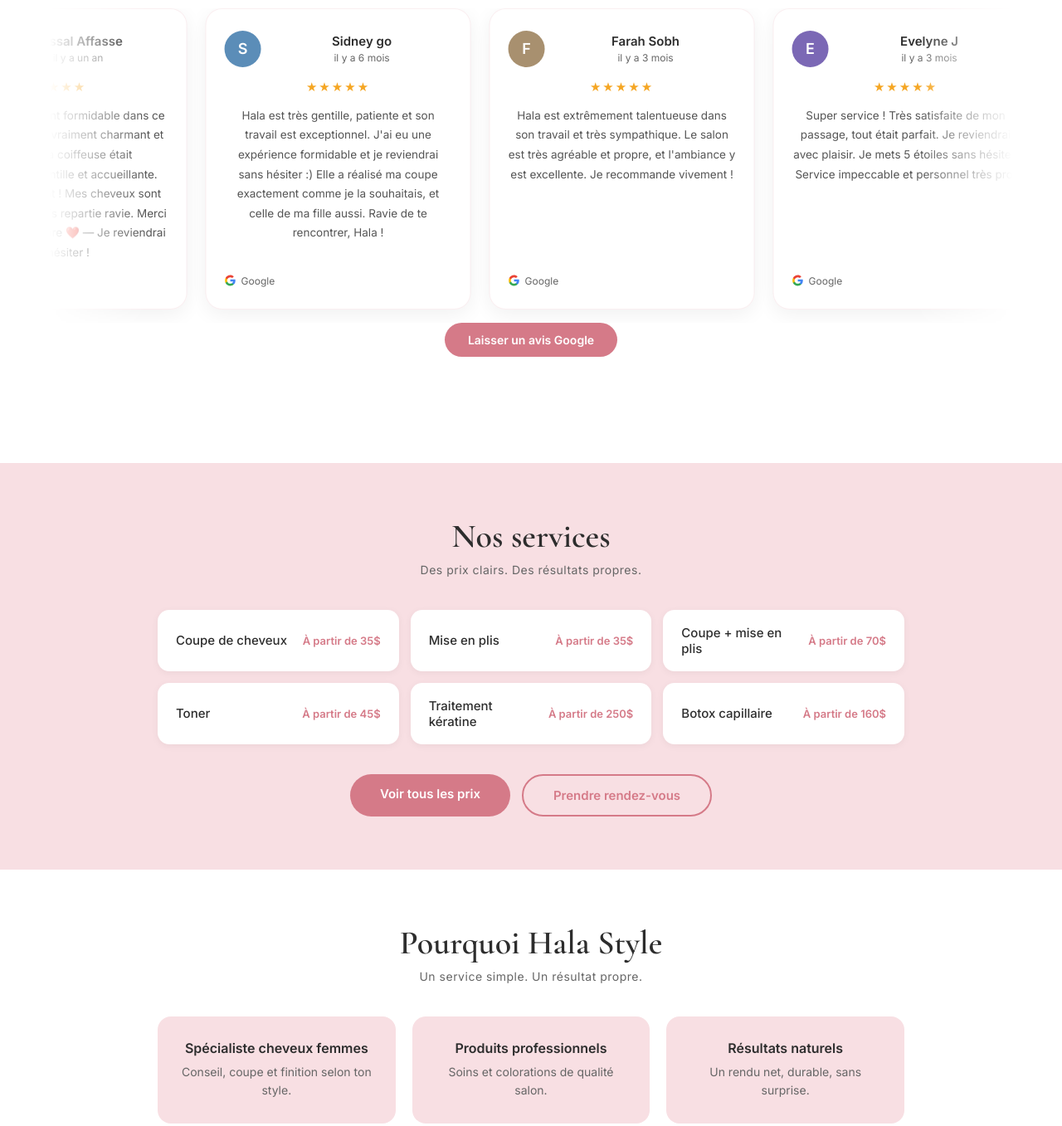
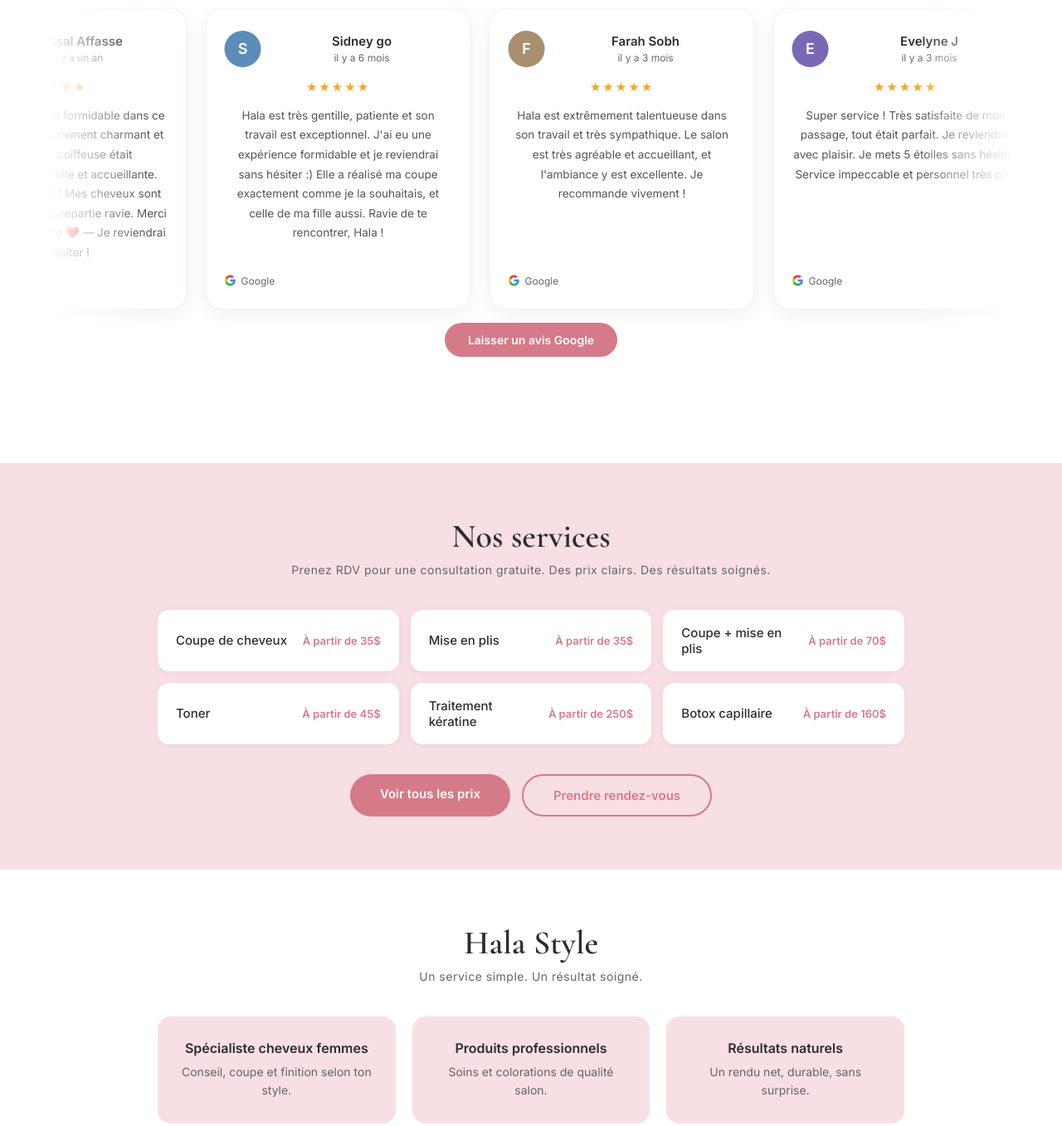
Before and after one commit to lazo64/hala-style, a plain HTML site: page hala-style-site/index.html in a window 1280 px wide. Shown: the part 880-2237 px from the top of the page at 83% size. Drawn offline with nearby package versions, Linux system fonts and the light colour scheme.

Commit message:
Fix Hala Style homepage wording

```diff
--- a/hala-style-site/index.html
+++ b/hala-style-site/index.html
@@ -756,7 +756,7 @@ a { text-decoration: none; color: inherit; }
           </div>
         </div>
         <div class="avis-stars">★★★★★</div>
-        <p class="avis-text">Hala est extrêmement talentueuse dans son travail et très sympathique. Le salon est très agréable et propre, et l'ambiance y est excellente. Je recommande vivement !</p>
+        <p class="avis-text">Hala est extrêmement talentueuse dans son travail et très sympathique. Le salon est très agréable et accueillant, et l'ambiance y est excellente. Je recommande vivement !</p>
         <div class="avis-source"><svg viewBox="0 0 24 24" width="14" height="14"><path d="M22.56 12.25c0-.78-.07-1.53-.2-2.25H12v4.26h5.92c-.26 1.37-1.04 2.53-2.21 3.31v2.77h3.57c2.08-1.92 3.28-4.74 3.28-8.09z" fill="#4285F4"/><path d="M12 23c2.97 0 5.46-.98 7.28-2.66l-3.57-2.77c-.98.66-2.23 1.06-3.71 1.06-2.86 0-5.29-1.93-6.16-4.53H2.18v2.84C3.99 20.53 7.7 23 12 23z" fill="#34A853"/><path d="M5.84 14.09c-.22-.66-.35-1.36-.35-2.09s.13-1.43.35-2.09V7.07H2.18C1.43 8.55 1 10.22 1 12s.43 3.45 1.18 4.93l3.66-2.84z" fill="#FBBC05"/><path d="M12 5.38c1.62 0 3.06.56 4.21 1.64l3.15-3.15C17.45 2.09 14.97 1 12 1 7.7 1 3.99 3.47 2.18 7.07l3.66 2.84c.87-2.6 3.3-4.53 6.16-4.53z" fill="#EA4335"/></svg> Google</div>
       </div>
 
@@ -782,7 +782,7 @@ a { text-decoration: none; color: inherit; }
           </div>
         </div>
         <div class="avis-stars">★★★★★</div>
-        <p class="avis-text">Excellent service et très beau résultat 🤩 Hala est une femme au grand cœur, passionnée et très perfectionniste. Son salon est très propre et accueillant. Elle vous mettra à l'aise rapidement et donnera de très bons conseils ! Je la recommande sincèrement. P.s : salon "voilées friendly" 💜</p>
+        <p class="avis-text">Excellent service et très beau résultat 🤩 Hala est une femme au grand cœur, passionnée et très perfectionniste. Son salon est très soigné et accueillant. Elle vous mettra à l'aise rapidement et donnera de très bons conseils ! Je la recommande sincèrement. P.s : salon "voilées friendly" 💜</p>
         <div class="avis-source"><svg viewBox="0 0 24 24" width="14" height="14"><path d="M22.56 12.25c0-.78-.07-1.53-.2-2.25H12v4.26h5.92c-.26 1.37-1.04 2.53-2.21 3.31v2.77h3.57c2.08-1.92 3.28-4.74 3.28-8.09z" fill="#4285F4"/><path d="M12 23c2.97 0 5.46-.98 7.28-2.66l-3.57-2.77c-.98.66-2.23 1.06-3.71 1.06-2.86 0-5.29-1.93-6.16-4.53H2.18v2.84C3.99 20.53 7.7 23 12 23z" fill="#34A853"/><path d="M5.84 14.09c-.22-.66-.35-1.36-.35-2.09s.13-1.43.35-2.09V7.07H2.18C1.43 8.55 1 10.22 1 12s.43 3.45 1.18 4.93l3.66-2.84z" fill="#FBBC05"/><path d="M12 5.38c1.62 0 3.06.56 4.21 1.64l3.15-3.15C17.45 2.09 14.97 1 12 1 7.7 1 3.99 3.47 2.18 7.07l3.66 2.84c.87-2.6 3.3-4.53 6.16-4.53z" fill="#EA4335"/></svg> Google</div>
       </div>
 
@@ -822,7 +822,7 @@ a { text-decoration: none; color: inherit; }
           </div>
         </div>
         <div class="avis-stars">★★★★★</div>
-        <p class="avis-text">Hala est extrêmement talentueuse dans son travail et très sympathique. Le salon est très agréable et propre, et l'ambiance y est excellente. Je recommande vivement !</p>
+        <p class="avis-text">Hala est extrêmement talentueuse dans son travail et très sympathique. Le salon est très agréable et accueillant, et l'ambiance y est excellente. Je recommande vivement !</p>
         <div class="avis-source"><svg viewBox="0 0 24 24" width="14" height="14"><path d="M22.56 12.25c0-.78-.07-1.53-.2-2.25H12v4.26h5.92c-.26 1.37-1.04 2.53-2.21 3.31v2.77h3.57c2.08-1.92 3.28-4.74 3.28-8.09z" fill="#4285F4"/><path d="M12 23c2.97 0 5.46-.98 7.28-2.66l-3.57-2.77c-.98.66-2.23 1.06-3.71 1.06-2.86 0-5.29-1.93-6.16-4.53H2.18v2.84C3.99 20.53 7.7 23 12 23z" fill="#34A853"/><path d="M5.84 14.09c-.22-.66-.35-1.36-.35-2.09s.13-1.43.35-2.09V7.07H2.18C1.43 8.55 1 10.22 1 12s.43 3.45 1.18 4.93l3.66-2.84z" fill="#FBBC05"/><path d="M12 5.38c1.62 0 3.06.56 4.21 1.64l3.15-3.15C17.45 2.09 14.97 1 12 1 7.7 1 3.99 3.47 2.18 7.07l3.66 2.84c.87-2.6 3.3-4.53 6.16-4.53z" fill="#EA4335"/></svg> Google</div>
       </div>
 
@@ -848,7 +848,7 @@ a { text-decoration: none; color: inherit; }
           </div>
         </div>
         <div class="avis-stars">★★★★★</div>
-        <p class="avis-text">Excellent service et très beau résultat 🤩 Hala est une femme au grand cœur, passionnée et très perfectionniste. Son salon est très propre et accueillant. Elle vous mettra à l'aise rapidement et donnera de très bons conseils ! Je la recommande sincèrement. P.s : salon "voilées friendly" 💜</p>
+        <p class="avis-text">Excellent service et très beau résultat 🤩 Hala est une femme au grand cœur, passionnée et très perfectionniste. Son salon est très soigné et accueillant. Elle vous mettra à l'aise rapidement et donnera de très bons conseils ! Je la recommande sincèrement. P.s : salon "voilées friendly" 💜</p>
         <div class="avis-source"><svg viewBox="0 0 24 24" width="14" height="14"><path d="M22.56 12.25c0-.78-.07-1.53-.2-2.25H12v4.26h5.92c-.26 1.37-1.04 2.53-2.21 3.31v2.77h3.57c2.08-1.92 3.28-4.74 3.28-8.09z" fill="#4285F4"/><path d="M12 23c2.97 0 5.46-.98 7.28-2.66l-3.57-2.77c-.98.66-2.23 1.06-3.71 1.06-2.86 0-5.29-1.93-6.16-4.53H2.18v2.84C3.99 20.53 7.7 23 12 23z" fill="#34A853"/><path d="M5.84 14.09c-.22-.66-.35-1.36-.35-2.09s.13-1.43.35-2.09V7.07H2.18C1.43 8.55 1 10.22 1 12s.43 3.45 1.18 4.93l3.66-2.84z" fill="#FBBC05"/><path d="M12 5.38c1.62 0 3.06.56 4.21 1.64l3.15-3.15C17.45 2.09 14.97 1 12 1 7.7 1 3.99 3.47 2.18 7.07l3.66 2.84c.87-2.6 3.3-4.53 6.16-4.53z" fill="#EA4335"/></svg> Google</div>
       </div>
 
@@ -863,7 +863,7 @@ a { text-decoration: none; color: inherit; }
 <!-- ═══ SERVICES ═══ -->
 <section class="services">
   <h2 class="section-title">Nos services</h2>
-  <p class="section-sub">Des prix clairs. Des résultats propres.</p>
+  <p class="section-sub">Prenez RDV pour une consultation gratuite. Des prix clairs. Des résultats soignés.</p>
   <div class="services-grid">
     <a class="service-card" href="/hala-style/hala-style-site/services/"><span class="service-card__name">Coupe de cheveux</span><span class="service-card__price">À partir de 35$</span></a>
     <a class="service-card" href="/hala-style/hala-style-site/services/"><span class="service-card__name">Mise en plis</span><span class="service-card__price">À partir de 35$</span></a>
@@ -880,8 +880,8 @@ a { text-decoration: none; color: inherit; }
 
 <!-- ═══ POURQUOI ═══ -->
 <section class="why">
-  <h2 class="section-title">Pourquoi Hala Style</h2>
-  <p class="section-sub">Un service simple. Un résultat propre.</p>
+  <h2 class="section-title">Hala Style</h2>
+  <p class="section-sub">Un service simple. Un résultat soigné.</p>
   <div class="why-grid">
     <div class="why-card">
       <div class="why-name">Spécialiste cheveux femmes</div>
```
Also changed, not shown: index.html (+7 -7 lines).
